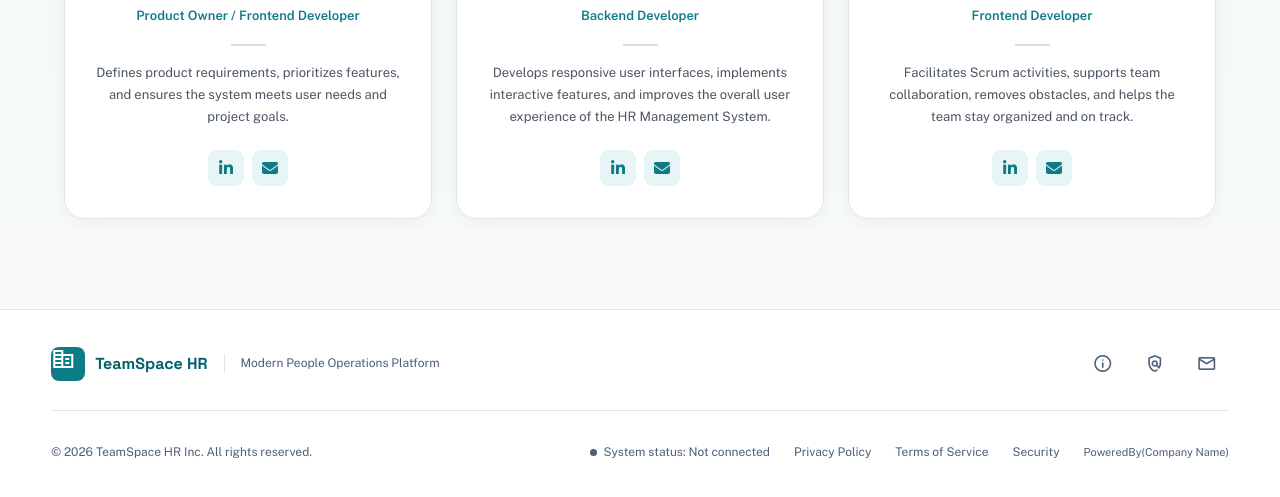
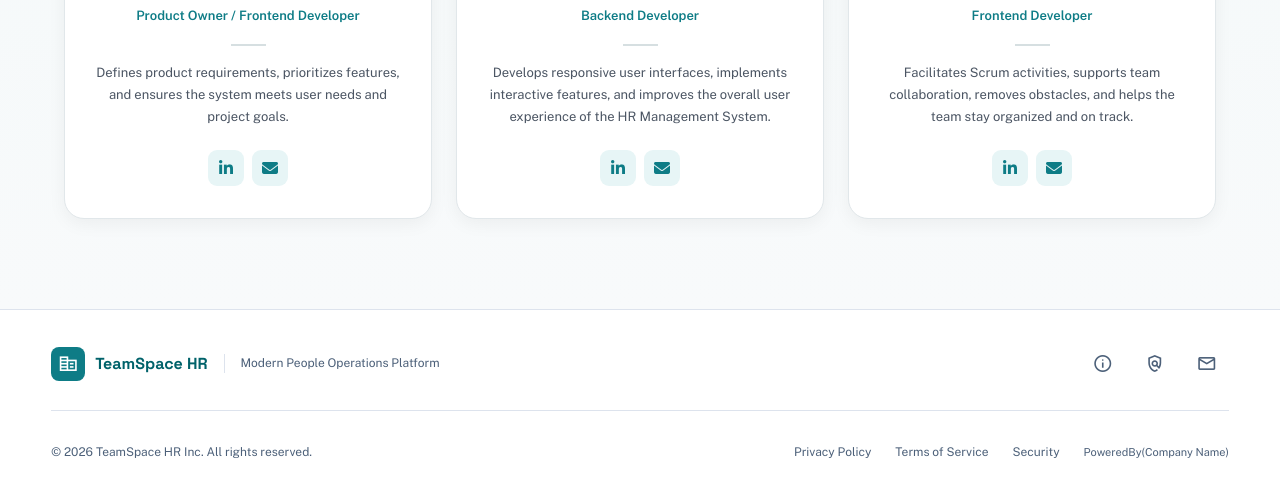
Before and after one commit to Group2Orange/Project-1, a plain HTML site: page common/team/team.html in a window 1280 px wide. Shown: the part 1049-1546 px from the top of the page. Drawn offline with nearby package versions, Linux system fonts and the light colour scheme.

Commit message:
Hot Fixes for Footer in About Us and Team screens

```diff
--- a/common/team/team.html
+++ b/common/team/team.html
@@ -4,10 +4,10 @@
   <meta charset="UTF-8">
   <meta name="viewport" content="width=device-width, initial-scale=1.0">
   <title>About Us and Team | HR System</title>
+  <link rel="stylesheet" href="https://fonts.googleapis.com/css2?family=Public+Sans:wght@400;500;600;700&family=Space+Grotesk:wght@500;600;700&display=swap">
+  <link rel="stylesheet" href="https://fonts.googleapis.com/css2?family=Material+Symbols+Outlined:opsz,wght,FILL,GRAD@24,400,0,0">
   <link rel="stylesheet" href="../../shared/shared.css">
   <link rel="stylesheet" href="../../shared/footer.css">
-  <link rel="stylesheet" href="https://fonts.googleapis.com/css2?family=Public+Sans:wght@400;500;600;700&family=Space+Grotesk:wght@500;600;700&display=swap">
-  <link rel="stylesheet" href="https://fonts.googleapis.com/css2?family=Material+Symbols+Outlined:opsz,wght,FILL,GRAD@24,400,0,0">
   <link rel="stylesheet" href="team.css">
   <link rel="stylesheet" href="https://cdnjs.cloudflare.com/ajax/libs/font-awesome/6.5.2/css/all.min.css">
 </head>
--- a/shared/footer.css
+++ b/shared/footer.css
@@ -13,8 +13,6 @@ body.has-footer { min-height: 100vh; min-height: 100dvh; display: flex; flex-dir
 .footer-shortcuts .material-symbols-outlined { font-size: 21px; }
 .footer-bottom { display: flex; align-items: center; flex-wrap: wrap; gap: 12px 24px; padding-top: 20px; border-top: 1px solid var(--color-border); font-size: 12px; line-height: 1.6; }
 .footer-bottom small { font-size: inherit; margin-right: auto; }
-.footer-status { display: flex; align-items: center; gap: 6px; margin: 0; }
-.footer-status > span { width: 7px; height: 7px; border-radius: 50%; background: var(--color-secondary); }
 .footer-legal { display: flex; flex-wrap: wrap; gap: 8px 24px; }
 .site-footer a:not(.footer-brand), .home-footer a:not(.footer-brand) { color: inherit; text-decoration: none; }
 .footer-legal a { display: inline-flex; align-items: center; min-height: 44px; }
--- a/shared/footer.html
+++ b/shared/footer.html
@@ -10,13 +10,12 @@
   </div>
   <div class="footer-bottom">
     <small>© 2026 TeamSpace HR Inc. All rights reserved.</small>
-    <p class="footer-status"><span aria-hidden="true"></span>System status: Not connected</p>
     <nav class="footer-legal" aria-label="Footer policies">
       <a href="../../hr/policies/policies.html">Privacy Policy</a>
       <a href="../../hr/policies/policies.html">Terms of Service</a>
       <a href="../../hr/policies/policies.html">Security</a>
     </nav>
     <!-- Replace this href with the company page when it is available. -->
-    <a class="footer-powered-by" href="../../common/about/about.html">PoweredBy(Company Name)</a>
+    <a class="footer-powered-by" href="../../common/team/team.html">PoweredBy(Company Name)</a>
   </div>
 </footer>
```
Also changed, not shown: common/about/about.html (+2 -2 lines).
